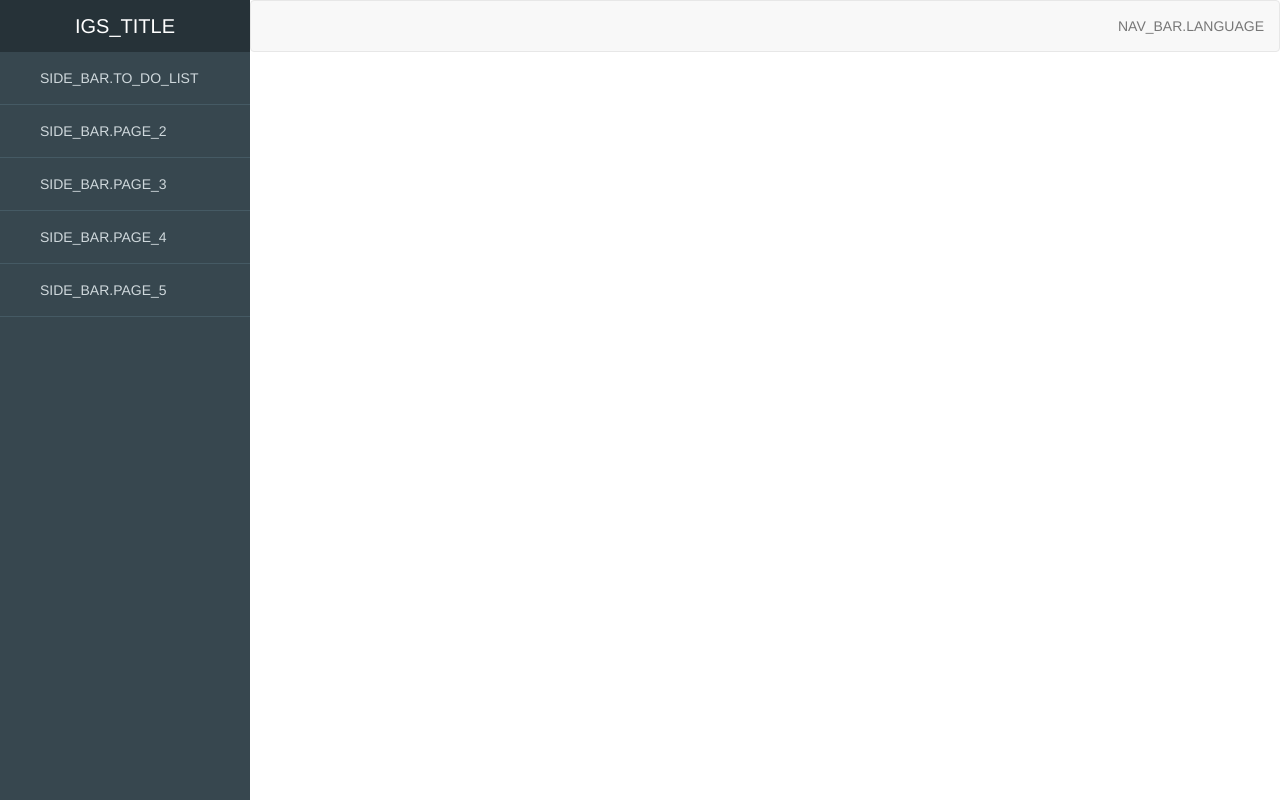
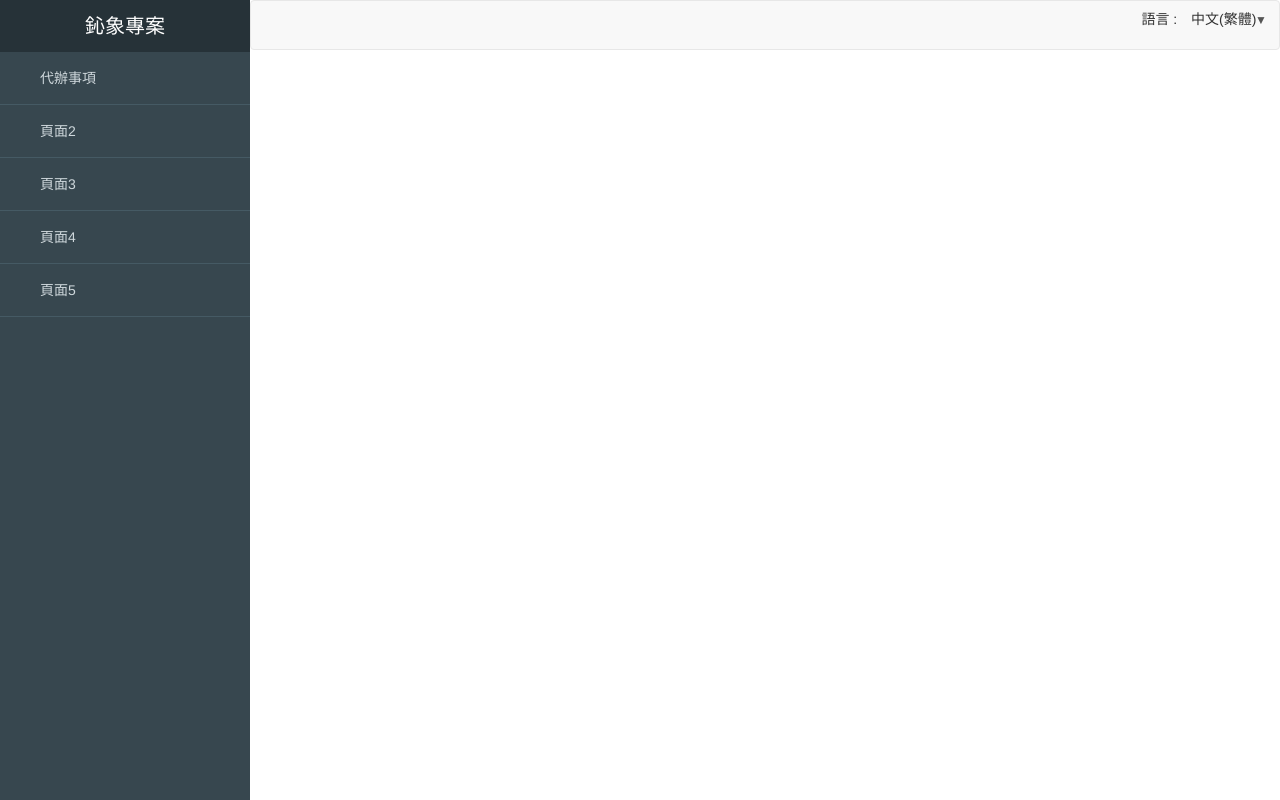
Before and after one commit to spirita1204/IGS_WebSite, a React (Create React App) app: page / in a window 1280 px wide. Built offline with nearby package versions, Linux system fonts and the light colour scheme.

Commit message:
多語系按鈕 調整頁面樣式

```diff
--- a/package.json
+++ b/package.json
@@ -6,6 +6,8 @@
     "@testing-library/jest-dom": "^5.17.0",
     "@testing-library/react": "^13.4.0",
     "@testing-library/user-event": "^13.5.0",
+    "i18next": "^23.11.5",
+    "i18next-browser-languagedetector": "^8.0.0",
     "react": "^18.3.1",
     "react-dom": "^18.3.1",
     "react-i18next": "^14.1.2",
--- a/src/Components/Navbar.jsx
+++ b/src/Components/Navbar.jsx
@@ -1,10 +1,22 @@
-import React, { Fragment } from 'react'
+import React, { Fragment, useState } from 'react'
 import '../Css/Navbar.css'
 import ViewPortWrapper from './Wrapper/ViewPortWrapper'
 import { useTranslation } from 'react-i18next';
 
 const Navbar = () => {
-    const { t } = useTranslation('common');
+    const { t, i18n } = useTranslation('common');
+
+    const [selectedLanguage, setSelectedLanguage] = useState(i18n.language);
+
+    /**
+     * 更改多語系
+     * @param {*} e
+     */
+    const handleLanguageChange = (e) => {
+        const selectedLang = e.target.value;
+        setSelectedLanguage(selectedLang);
+        i18n.changeLanguage(selectedLang);
+    };
 
     return (
         <Fragment>
@@ -12,7 +24,22 @@ const Navbar = () => {
                 <nav className="navbar navbar-default">
                     <div className="container-fluid">
                         <ul className="nav navbar-nav navbar-right">
-                            <li><a href="#">{t('NAV_BAR.LANGUAGE')}</a></li>
+                            <li>
+                                <p className="select-wrapper">
+                                    {t('NAV_BAR.LANGUAGE')}
+                                    <select
+                                        className="custom-select"
+                                        value={selectedLanguage}
+                                        onChange={handleLanguageChange}
+                                    >
+                                        {/* 中文(繁體) */}
+                                        <option value="zh-TW">{t('NAV_BAR.TW')}</option>
+                                        {/* 英文 */}
+                                        <option value="zh-US">{t('NAV_BAR.US')}</option>
+                                    </select>
+                                </p>
+
+                            </li>
                         </ul>
                     </div>
                 </nav>
--- a/src/Css/Navbar.css
+++ b/src/Css/Navbar.css
@@ -11,3 +11,44 @@
     position: relative;
     margin-right: 0;
 }
+
+/* CSS */
+.select-wrapper {
+    position: relative;
+    display: inline-block;
+}
+
+.select-wrapper select {
+    appearance: none;
+    -webkit-appearance: none;
+    -moz-appearance: none;
+    border: none; /* Remove border */
+    background-color: #f8f8f8;
+    padding: 8px 10px;
+    cursor: pointer;
+    outline: none;
+}
+
+/* Custom arrow */
+.select-wrapper:after {
+    content: '\25BC';
+    font-size: 12px;
+    color: #555;
+    position: relative;
+    right: 12px;
+    pointer-events: none;
+}
+
+/* Hover effect */
+.select-wrapper:hover select {
+    border-color: #999;
+}
+
+/* Focus effect */
+.select-wrapper select:focus {
+    border-color: #8c8383;
+}
+
+.custom-select option {
+    color: #555;
+}
--- a/src/Page/ToDoList.jsx
+++ b/src/Page/ToDoList.jsx
@@ -1,5 +1,4 @@
 import React, { Fragment } from 'react'
-import '../Css/Navbar.css'
 import ViewPortWrapper from '../Components/Wrapper/ViewPortWrapper'
 
 export default function ToDoList() {
--- a/src/i18n/i18n.js
+++ b/src/i18n/i18n.js
@@ -1,12 +1,11 @@
 import i18n from 'i18next';
 import { initReactI18next } from 'react-i18next';
 import LanguageDetector from 'i18next-browser-languagedetector';// 它用於檢測瀏覽器中的語言設置
-import 'intl-pluralrules';// https://stackoverflow.com/questions/70493788/i18nextpluralresolver-your-environment-seems-not-to-be-intl-api-compatible-u
 // json file
-import commonTW from '../../app/locales/zh-TW/common.json';
-import commonUS from '../../app/locales/zh-US/common.json';
-import toDoListTW from '../../app/locales/zh-TW/toDoList.json';
-import toDoListUS from '../../app/locales/zh-TW/toDoList.json';
+import commonTW from '../locales/zh-TW/common.json';
+import commonUS from '../locales/zh-US/common.json';
+import toDoListTW from '../locales/zh-TW/toDoList.json';
+import toDoListUS from '../locales/zh-US/toDoList.json';
 
 /**
  * 參考
@@ -42,7 +41,7 @@ i18n
         // files
         ns: [
             'common',
-            'htoDoListome',
+            'toDoList',
         ],
         resources: languageResources,
         interpolation: {
--- a/src/index.js
+++ b/src/index.js
@@ -4,6 +4,7 @@ import './index.css';
 import App from './Page/App';
 import { BrowserRouter, Routes, Route } from 'react-router-dom';
 import reportWebVitals from './reportWebVitals';
+import './i18n/i18n';
 
 const root = ReactDOM.createRoot(document.getElementById('root'));
 root.render(
--- a/app/locales/zh-TW/common.json
+++ b/src/locales/zh-TW/common.json
@@ -8,6 +8,8 @@
         "PAGE_5": "頁面5"
     },
     "NAV_BAR": {
-        "LANGUAGE": "語言"
+        "LANGUAGE": "語言 : ",
+        "TW": "中文(繁體)",
+        "US": "英文"
     }
 }
--- /dev/null
+++ b/src/locales/zh-TW/toDoList.json
@@ -0,0 +1,3 @@
+{
+
+}
--- a/app/locales/zh-US/common.json
+++ b/src/locales/zh-US/common.json
@@ -8,6 +8,8 @@
         "PAGE_5": "Page5"
     },
     "NAV_BAR": {
-        "LANGUAGE": "Language"
+        "LANGUAGE": "Language : ",
+        "TW": "Chinese",
+        "US": "English"
     }
 }
--- /dev/null
+++ b/src/locales/zh-US/toDoList.json
@@ -0,0 +1,3 @@
+{
+
+}
```
Also changed, not shown: app/locales/zh-TW/toDoList.json (deleted), app/locales/zh-US/toDoList.json (deleted), 1 other file (tests, documents, lock files or other folders).
